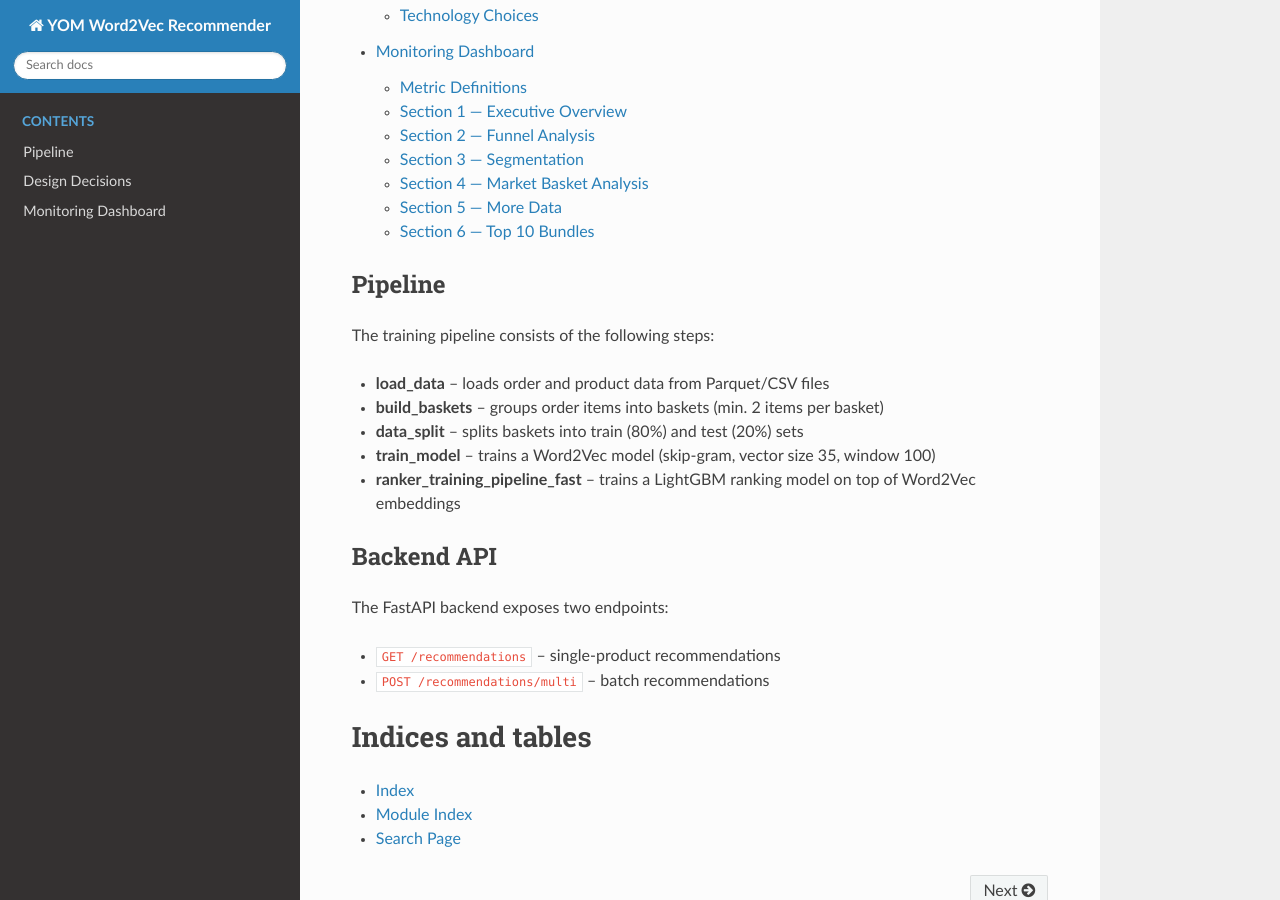
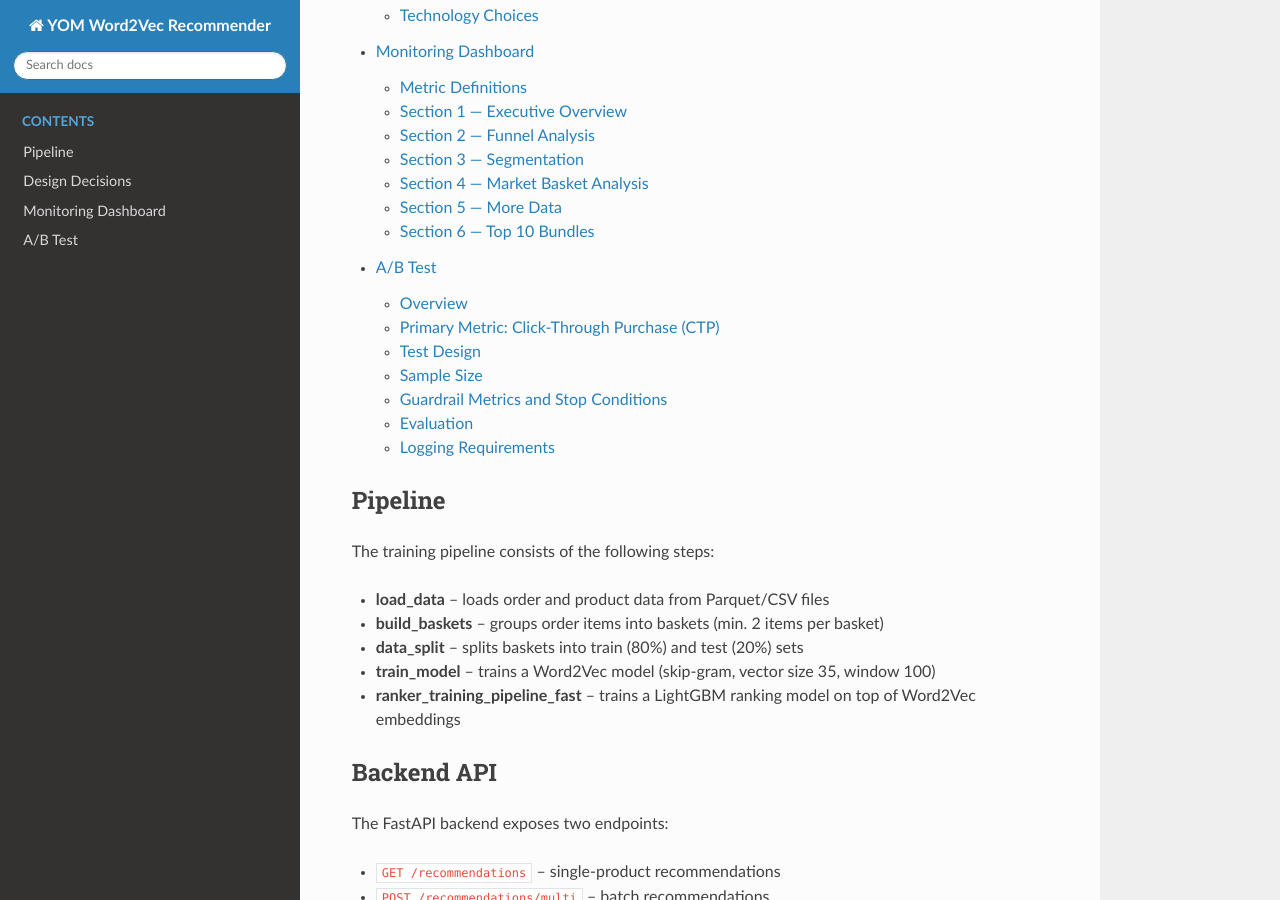
Before and after one commit to chris026/YOM-Word2Vec, a Sphinx documentation site: the page built from docs/index.rst, in a window 1280 px wide and 900 px high, scrolled down 600 px. Built offline with Sphinx 7.4.7 and the Read the Docs theme 3.1.0, drawn with Linux system fonts in a browser that asks for light colours; pages that are not in the unit, such as notebooks, are missing from menus; some of the changed lines change nothing that is shown.

Commit message:
add ab test doc

```diff
--- /dev/null
+++ b/docs/ab_test.rst
@@ -0,0 +1,231 @@
+A/B Test
+========
+
+This page describes the planned online A/B test that compares two
+versions of the bundle recommender. The test is designed to determine,
+with statistical significance, whether the new algorithm improves the
+**Click-Through Purchase (CTP)** rate over the current production
+baseline.
+
+The test has not been executed yet. All parameters below are sensible
+defaults chosen to fit the volume of traffic on the platform
+(approximately 1,000,000 orders per year). They should be revisited
+once preliminary data from a pilot period is available.
+
+
+Overview
+--------
+
+Two algorithms are compared:
+
+- **Algorithm A** — the current production system (control / baseline).
+- **Algorithm B** — the new candidate system (treatment).
+
+The hypotheses to be tested are:
+
+.. math::
+
+   H_0\!: \mu_A = \mu_B \qquad H_1\!: \mu_B > \mu_A
+
+where :math:`\mu` denotes the mean CTP of a group. The test is therefore
+**one-sided**: the goal is to confirm that B is *better* than A, not
+merely *different* from A. If the data does not support :math:`H_1`,
+the production system stays on Algorithm A.
+
+
+Primary Metric: Click-Through Purchase (CTP)
+--------------------------------------------
+
+CTP is the share of recommendation clicks that lead to a purchase:
+
+.. math::
+
+   \text{CTP} = \frac{\#\,\text{Recommendation Purchases}}{\#\,\text{Recommendation Clicks}}
+
+CTP is the right primary metric for this comparison because it isolates
+the quality of the *ranking* from the quality of the *retrieval*. CTR
+would measure whether a bundle is attractive enough to be clicked, but
+not whether it actually converts. CTP captures exactly the downstream
+behaviour the recommender is supposed to drive.
+
+
+Test Design
+-----------
+
+**Randomisation unit — Store**
+
+Randomisation happens at the store level, not at the session or user
+level. This matches the level at which the primary metric is reported
+and the level at which most of the variance in purchasing behaviour
+sits. It also avoids contamination effects: a single store always sees
+the same algorithm, so neither operators nor end customers experience
+inconsistent recommendations within a session.
+
+**Stratified assignment**
+
+Because store-level revenue is highly skewed (a small number of large
+stores account for a large share of orders), purely random assignment
+can produce groups with very different revenue profiles. Stores are
+therefore stratified by historical revenue (e.g. quartiles) before
+being randomly allocated within each stratum. This keeps the two
+groups balanced on the dimension that matters most for the outcome.
+
+**Allocation**
+
+A 1:1 allocation between A and B is used. Equal allocation maximises
+statistical power for a fixed total sample size and is the default
+recommendation for a confirmatory comparison.
+
+**Test parameters**
+
+The following defaults apply. They can be tightened or relaxed
+depending on how risk-averse the rollout decision should be.
+
+- Significance level :math:`\alpha = 0.05`
+- Power :math:`1 - \beta = 0.80`
+- Minimum detectable effect (MDE): **10 % relative increase in CTP**
+- Allocation ratio: 1:1
+- Planned duration: approximately **7 days**
+
+The 7-day window is a target rather than a hard constraint. The actual
+duration is determined by the sample size calculation below and should
+be confirmed from a short pilot run before the test starts.
+
+
+Sample Size
+-----------
+
+The test is a cluster-randomised experiment: stores are clusters, and
+clicks within a store are the units of observation. Standard sample
+size formulas have to be inflated to account for the fact that clicks
+within the same store are not independent.
+
+**Design Effect**
+
+.. math::
+
+   \text{DE} = 1 + (n - 1)\,\rho
+
+where :math:`n` is the average number of clicks per store during the
+test window and :math:`\rho` is the **intraclass correlation (ICC)** —
+the share of variance in click outcomes that is explained by the store
+the click came from. As a rule of thumb, click-level outcomes in
+e-commerce settings have an ICC in the range of 0.01–0.05.
+
+**Required clicks per group**
+
+.. math::
+
+   m = \frac{(Z_{1-\alpha/2} + Z_{1-\beta})^2 \cdot 2\sigma^2}{\Delta^2}
+       \cdot \bigl(1 + (n - 1)\rho\bigr)
+
+with:
+
+- :math:`Z_{1-\alpha/2} = 1.96` (for :math:`\alpha = 0.05`)
+- :math:`Z_{1-\beta} = 0.84` (for power = 0.80)
+- :math:`\sigma^2 = p_A (1 - p_A)`, the variance of the binary
+  click-outcome for the baseline group
+- :math:`\Delta = 0.10 \cdot p_A`, the absolute change implied by an
+  MDE of 10 % relative
+
+The baseline CTP :math:`p_A`, the ICC :math:`\rho`, and the average
+clicks per store :math:`n` are estimated from the most recent two weeks
+of production data before the test starts. Plugging these into the
+formula gives the required number of clicks per group, which is then
+translated into a test duration based on the historical click rate.
+
+If the resulting duration exceeds two weeks, the MDE should be
+increased (e.g. to 15 % relative). Detecting effects much smaller than
+10 % relative is rarely justified by the business cost of the rollout
+decision and inflates the sample size dramatically.
+
+
+Guardrail Metrics and Stop Conditions
+-------------------------------------
+
+Even when CTP improves, the new algorithm can have negative
+side-effects on the business as a whole — for example by reorganising
+basket composition in a way that reduces overall revenue. Guardrail
+metrics are monitored continuously during the test and trigger an
+automatic stop if they breach a pre-defined threshold.
+
+The thresholds below are **example values** and must be confirmed with
+business stakeholders before the test goes live.
+
+- **Total revenue (treatment vs. control)** — stop if the treatment
+  group's daily revenue falls more than **5 %** below the control
+  group's for two consecutive days.
+- **Average Order Value (treatment vs. control)** — stop if AOV in the
+  treatment group drops by more than **10 %** versus the baseline
+  observed in the pre-test window.
+- **Recommender error rate** — stop if more than **1 %** of
+  recommendation requests fail or return empty results in either group.
+
+Stop conditions are evaluated daily on the previous day's data. A
+breach triggers an immediate rollback of the treatment group to
+Algorithm A; the test is then closed and the breach is investigated
+before any further experimentation.
+
+
+Evaluation
+----------
+
+After the test window closes, CTP is computed per store, and the two
+groups are compared with **Welch's t-test** on the store-level rates.
+Welch's t-test is preferred over Student's t-test because the two
+groups can have different variances, especially after stratification.
+
+The standard error of the difference in means is
+
+.. math::
+
+   s_{\bar{X}} = \sqrt{\frac{s_1^2}{n_1} + \frac{s_2^2}{n_2}}
+
+with degrees of freedom approximated by Welch-Satterthwaite
+
+.. math::
+
+   n_{df} \approx \frac{\left(\dfrac{s_1^2}{n_1} + \dfrac{s_2^2}{n_2}\right)^2}
+                       {\dfrac{(s_1^2/n_1)^2}{n_1 - 1} + \dfrac{(s_2^2/n_2)^2}{n_2 - 1}}
+
+and the test statistic
+
+.. math::
+
+   t = \frac{\bar{x}_B - \bar{x}_A}{s_{\bar{X}}}.
+
+**Decision rule**
+
+Reject :math:`H_0` in favour of :math:`H_1` if :math:`t > t_{\text{crit}}`,
+where :math:`t_{\text{crit}}` is the one-sided critical value at
+:math:`\alpha = 0.05` for :math:`n_{df}` degrees of freedom (≈ 1.645
+for large :math:`n_{df}`). A rejection is interpreted as evidence that
+Algorithm B improves CTP over Algorithm A and justifies the rollout.
+A non-rejection means production stays on Algorithm A.
+
+
+Logging Requirements
+--------------------
+
+Valid evaluation depends entirely on the logs. Every interaction with
+the recommender during the test window must be recorded with enough
+context to reconstruct the funnel and attribute outcomes to the
+correct group.
+
+Each recommendation event is logged with:
+
+- ``store_id`` — the cluster the event belongs to.
+- ``group`` — ``A`` or ``B``, the algorithm assignment of the store.
+- ``algorithm_version`` — exact version string of the model serving
+  the request, so the test can be re-run or audited later.
+- ``event_type`` — one of ``impression``, ``click``,
+  ``add_to_basket``, ``purchased``.
+- ``bundle_id`` — the recommended bundle.
+- ``session_id`` / ``click_id`` — to link clicks to the purchases they
+  caused.
+- ``timestamp`` — UTC, millisecond precision.
+
+Logs are written in JSON for the event stream and aggregated nightly
+into Parquet files for analysis. Store-to-group assignments are
+recorded in a separate, immutable table at the start of the test and
+are never modified during the run.
--- a/docs/index.rst
+++ b/docs/index.rst
@@ -11,6 +11,7 @@
    api
    design
    dashboard
+   ab_test
 
 Pipeline
 --------
```
